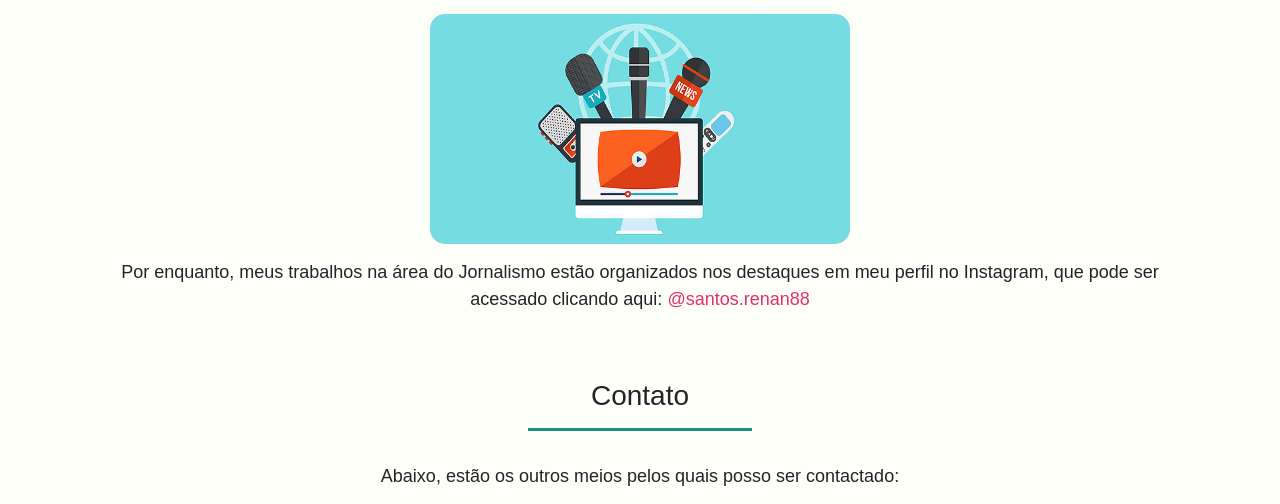
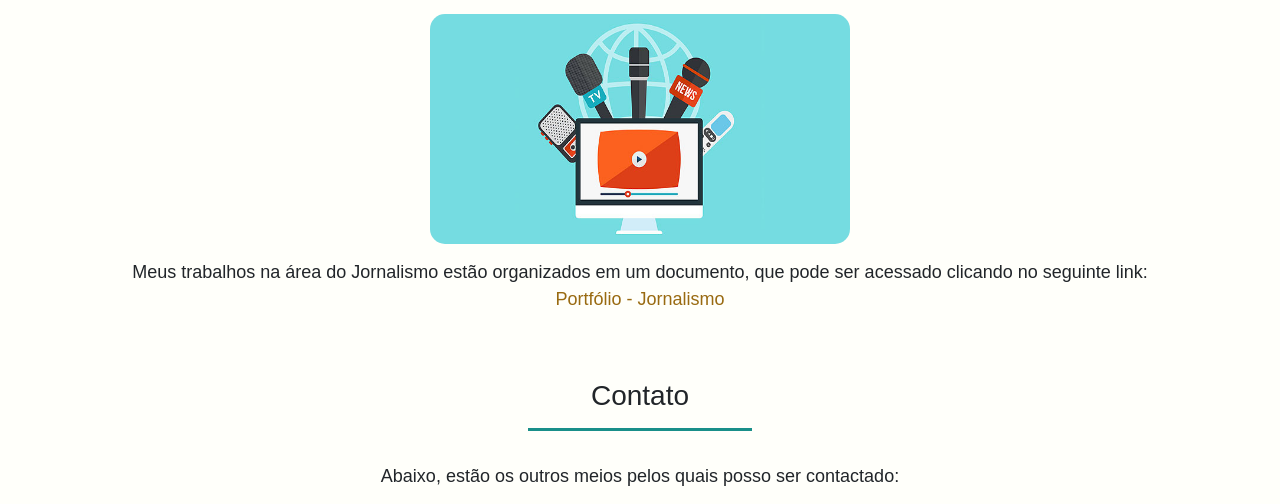
Before and after one commit to Renan397/Pessoal, a PHP site: page / in a window 1280 px wide. Shown: the part 3390-3894 px from the top of the page. Run offline with PHP 8.4, Linux system fonts and the light colour scheme; some web fonts are replaced.

Commit message:
Update 16/01

```diff
--- a/assets/css/home.css
+++ b/assets/css/home.css
@@ -319,11 +319,11 @@ transform: scale(1.1);
     border-radius: 30px;
     padding: 15px;
 }
-#insta_redirect {
-    color:  #E1306C;
+#drive_redirect {
+    color:  #996a11;
 }
-#insta_redirect:hover {
-    color:  #a32e71;
+#drive_redirect:hover {
+    color:  #cf8701;
 }
 /* */
 
--- a/index.html
+++ b/index.html
@@ -253,7 +253,7 @@
 <div class="container">
 <h5 id="titulo_portfolio_jornalismo"><b>🟠 Jornalismo</b></h5>
 <img src="assets/img/img_portfolio_jornalismo.jpg" id="img_portfolio_jornalismo">
-<p id="txt_portfolio">Por enquanto, meus trabalhos na área do Jornalismo estão organizados nos destaques em meu perfil no Instagram, que pode ser acessado clicando aqui: <a href="https://www.instagram.com/santos.renan88/" style="text-decoration: none;" target="_blank"><span id="insta_redirect">@santos.renan88</span></a></p>
+<p id="txt_portfolio">Meus trabalhos na área do Jornalismo estão organizados em um documento, que pode ser acessado clicando no seguinte link: <br> <a href="https://drive.google.com/file/d/1mElhpEnZRqmegenOhqsRNUnQxYd7KwaC/view?usp=drive_link" style="text-decoration: none;" target="_blank"><span id="drive_redirect">Portfólio - Jornalismo</span></a></p>
 </div>
 <!-- -->
 
```
